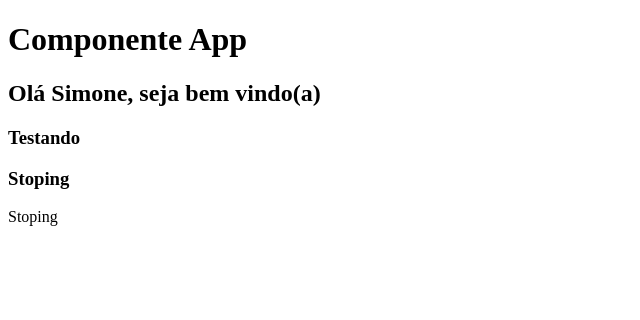
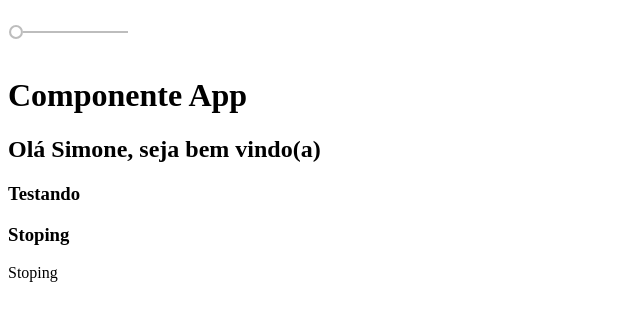
Before and after one commit to a-pinheira/angular-json-java, an Angular app in the folder crud/frontend/: page / in a window 1280 px wide. Shown: the top 320 px of the page, without its empty margins (0-640 px from the left). Built offline with nearby package versions, Linux system fonts and the light colour scheme.

Commit message:
Updating config angular and material design

```diff
--- a/crud/frontend/src/app/app.component.html
+++ b/crud/frontend/src/app/app.component.html
@@ -1,3 +1,4 @@
+<mat-slider min="1" max="100" step="1" value="1"></mat-slider>
 <h1>Componente App</h1>
 <h2>Olá  {{nome}}, seja bem vindo(a)</h2>
 <h3>Testando</h3>
--- a/crud/frontend/src/styles.css
+++ b/crud/frontend/src/styles.css
@@ -1 +1,2 @@
 /* You can add global styles to this file, and also import other style files */
+@import "~@angular/material/prebuilt-themes/indigo-pink.css";
```
